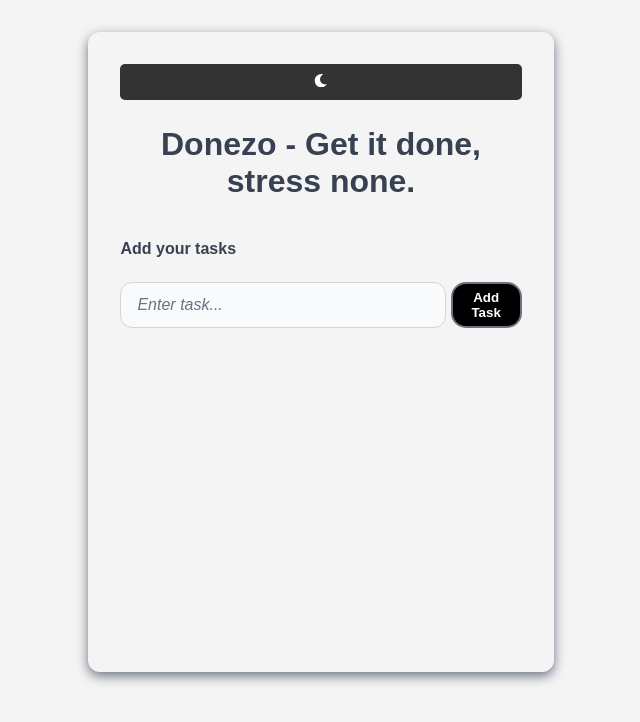
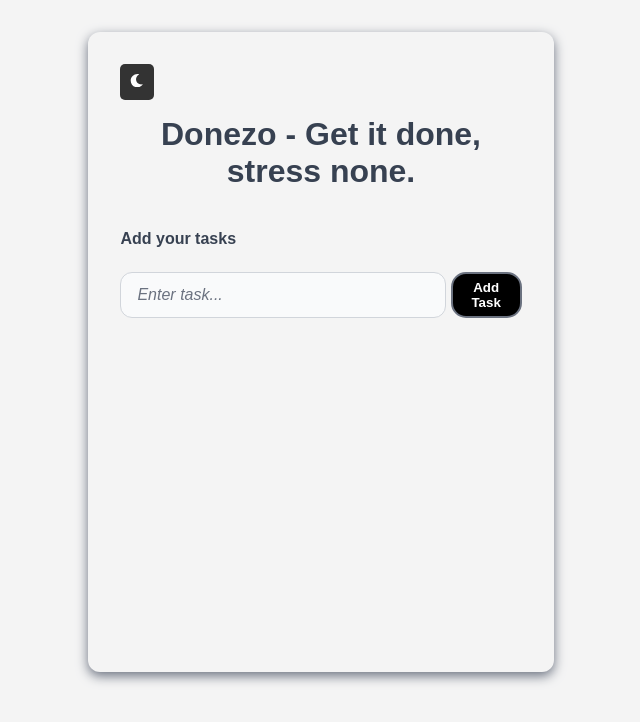
Before and after one commit to Alishba903/Donezo, a React (Vite) app: page / in a window 1280 px wide. Shown: the top 722 px of the page, without its empty margins (319-959 px from the left). Built offline with nearby package versions, Linux system fonts and the light colour scheme.

Commit message:
Refactor dark mode and theme color handling; save states to localStorage

```diff
--- a/src/components/ToDoList.css
+++ b/src/components/ToDoList.css
@@ -12,7 +12,7 @@
 
 body {
   margin: 0;
-    font-family: 'Poppins', sans-serif;
+  font-family: "Poppins", sans-serif;
   background-color: var(--bg-white);
   color: var(--text-gray);
   display: flex;
@@ -59,7 +59,6 @@ h2 {
   margin-right: 10px;
 }
 
-
 .task {
   display: flex;
   justify-content: space-between;
@@ -72,7 +71,6 @@ h2 {
   box-shadow: 2px 2px 5px rgba(0, 0, 0, 0.1);
   transition: background-color 0.3s, box-shadow 0.3s;
 }
-
 
 label {
   display: block;
@@ -99,7 +97,8 @@ input.enter-task-input[type="text"] {
   color: #111827;
   font-size: 1rem;
   outline-offset: 2px;
-    transition: border-color 0.3s ease, box-shadow 0.3s ease, background-color 0.3s ease;
+  transition: border-color 0.3s ease, box-shadow 0.3s ease,
+    background-color 0.3s ease;
 }
 
 input.enter-task-input[type="text"]::placeholder {
@@ -135,21 +134,21 @@ button:hover {
   background-color: var(--task-hover-shadow);
 }
 
-.buttons{
+.buttons {
   display: flex;
   margin: 2px;
   gap: 5px;
 }
 
-.delete{
+.delete {
   cursor: pointer;
 }
 
-.Edit{
+.Edit {
   cursor: pointer;
 }
 
-input.edit-input{
+input.edit-input {
   font-family: inherit;
   font-size: 1.125rem;
   font-weight: 500;
@@ -165,28 +164,28 @@ input.edit-input{
 
 /* toggle dark mode css  */
 /* Default Light Mode */
-.container{
+.container {
   background-color: #f4f4f4;
   color: #333;
   transition: 0.3s ease-in-out;
 }
 
 /* Light Mode */
-.light-body{
+.light-body {
   background-color: #f4f4f4;
   color: #333;
   transition: background-color 0.5s ease-in-out, color 0.5s ease-in-out;
 }
 
 /* Dark Mode */
-.dark-body{
+.dark-body {
   background-color: #222;
   color: #fff;
   transition: background-color 0.5s ease-in-out, color 0.5s ease-in-out;
 }
 
 /* Dark Mode */
-.container.dark{
+.container.dark {
   background-color: #222;
   color: #fff;
 }
@@ -194,7 +193,7 @@ input.edit-input{
 /* Dark Mode Toggle Button */
 .dark-mode-toggle {
   padding: 10px;
-    margin-bottom: 10px;
+  /* margin-bottom: 10px; */
   cursor: pointer;
   background: #333;
   color: #fff;
@@ -202,17 +201,36 @@ input.edit-input{
   border-radius: 5px;
 }
 
-.dark-mode-toggle:hover{
+.dark-mode-toggle:hover {
   background: #555;
 }
 
-.color-picker {
-  margin-top: 10px;
-  border: none;
-  cursor: pointer;
+.mode{
+    display: flex;
+    align-items: center;
+    gap: 5px;
 }
 
+input.color-picker[type="color"] {
+  width: 33.3px;
+  height: 33.3px;
+  padding: 0;
+  border-radius: 5px;
+  border: 1px solid #333333;
+  cursor: pointer;
+  -webkit-appearance: none;
+  appearance: none;
+  background: none;
+}
 
+/* For WebKit browsers */
+input[type="color"]::-webkit-color-swatch-wrapper {
+  padding: 0;
+  border-radius: 0;
+}
+input[type="color"]::-webkit-color-swatch {
+  border-radius: 0;
+}
 
 /* Desktop and up: 80% width max container */
 @media (min-width: 768px) {
--- a/src/components/ToDoList.jsx
+++ b/src/components/ToDoList.jsx
@@ -12,12 +12,20 @@ const ToDoList = () => {
     const [inputValue, setInputValue] = useState("");
     const [editIndex, setEditIndex] = useState(null); // Track which task is being edited
     const [editValue, setEditValue] = useState(""); // Track the value of the edit input
-    const [darkMode, setDarkMode] = useState(false); //track dark mode state
-    const [themeColor, setThemeColor] = useState("#222"); // Default dark mode color
+    const [darkMode, setDarkMode] = useState(() => {
+        return JSON.parse(localStorage.getItem("darkMode")) || false;
+    }); //track dark mode state
+    const [themeColor, setThemeColor] = useState(() =>{
+        return localStorage.getItem("themeColor") || "#222"; // Load saved color or default
+    }); // Default dark mode color
 
     useEffect(() => {
         localStorage.setItem("tasks", JSON.stringify(tasks));
     }, [tasks]); // Save tasks to localStorage whenever tasks change
+
+    useEffect(() => {
+        localStorage.setItem("darkMode", JSON.stringify(darkMode));
+    }, [darkMode]); // Save dark mode state to localStorage
 
     const handleInput = (e) => {
         setInputValue(e.target.value); // Update input value as user types
@@ -63,17 +71,21 @@ const ToDoList = () => {
         setDarkMode(!darkMode); //Toggle dark mode state
     }
 
+    // Color theme funtionality
     const handleThemeChange = (event) => {
-        setThemeColor(event.target.value);
+        const newColor = event.target.value;
+        setThemeColor(newColor);
+        localStorage.setItem("themeColor", newColor); //Save color in localStorage
     };
 
     useEffect(() => {
-        document.body.style.backgroundColor = darkMode ? themeColor : "#f4f4f4";
+        document.body.style.backgroundColor = darkMode  ? themeColor : "#f4f4f4";
     }, [darkMode, themeColor]);
 
 
     return (
-        <div className={`container ${darkMode ? "dark" : ""}`}>
+        <div className={`container ${darkMode ? "dark" : ""}`} style={darkMode ? { backgroundColor: themeColor, transition: 'background 0.3s' } : {}}>
+            <div className="mode">
             <button className="dark-mode-toggle" onClick={toggleDarkMode}>
                 {darkMode ? <FaSun /> : <FaMoon />}
             </button>
@@ -83,13 +95,15 @@ const ToDoList = () => {
                         value={themeColor}
                         onChange={handleThemeChange}
                         className="color-picker"
+                        style={{ marginLeft: 5, verticalAlign: 'middle' }}
                     />
             )}
+            </div>
             <h2>Donezo - Get it done, stress none.</h2>
             <label htmlFor="myInput">Add your tasks</label>
             <div className="input-btn">
                 <input type="text" placeholder="Enter task..." value={inputValue} onChange={handleInput} label="Your Name" className="enter-task-input" />
-                <button onClick={handleAddTask}>Add Task</button>
+                <button onClick={handleAddTask} style={darkMode ? { backgroundColor: themeColor, color: '#fff', border: 'none' } : {}}>Add Task</button>
             </div>
             {tasks.map((task, index) => (
                 <div key={index} className="task" style={{
```
Lines whose indentation alone changed are shown as unchanged.
